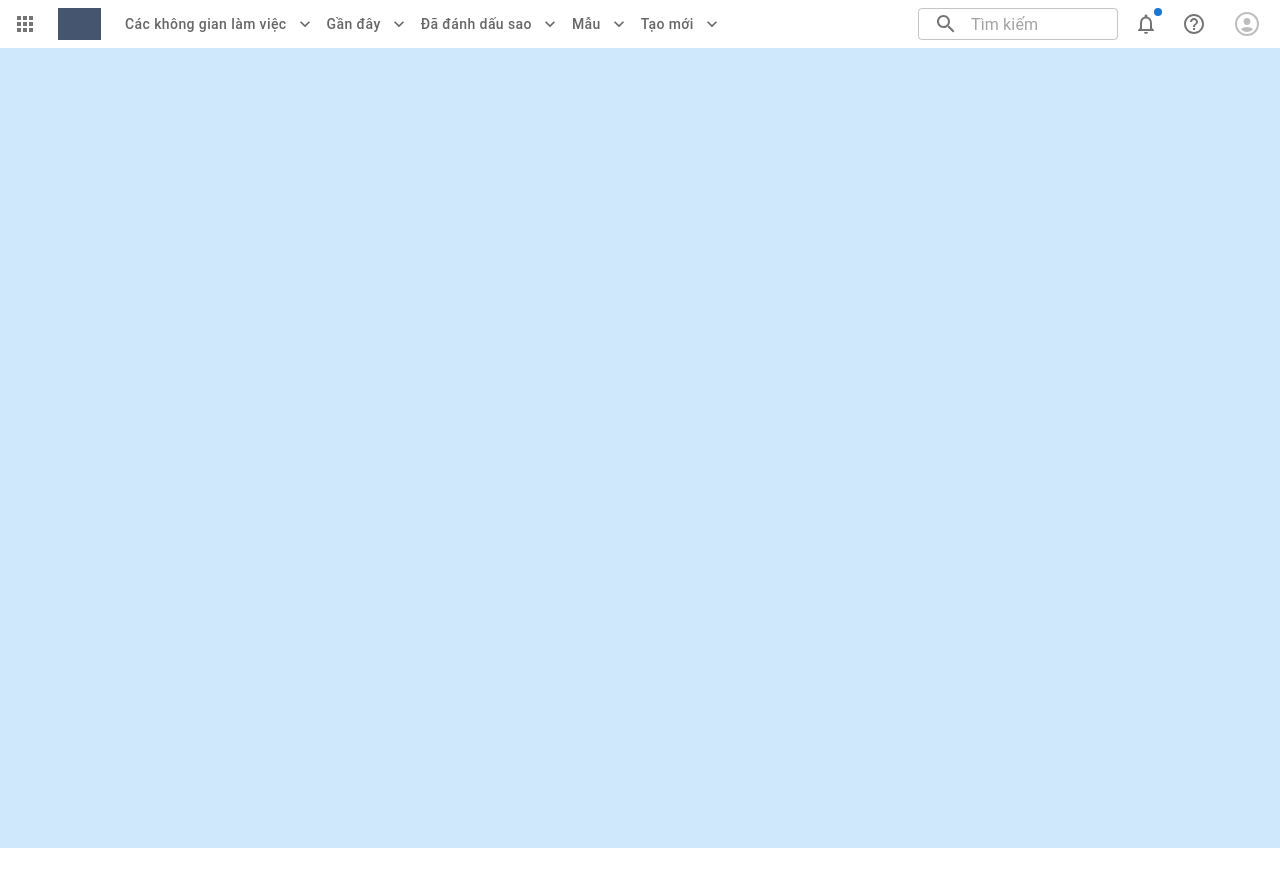
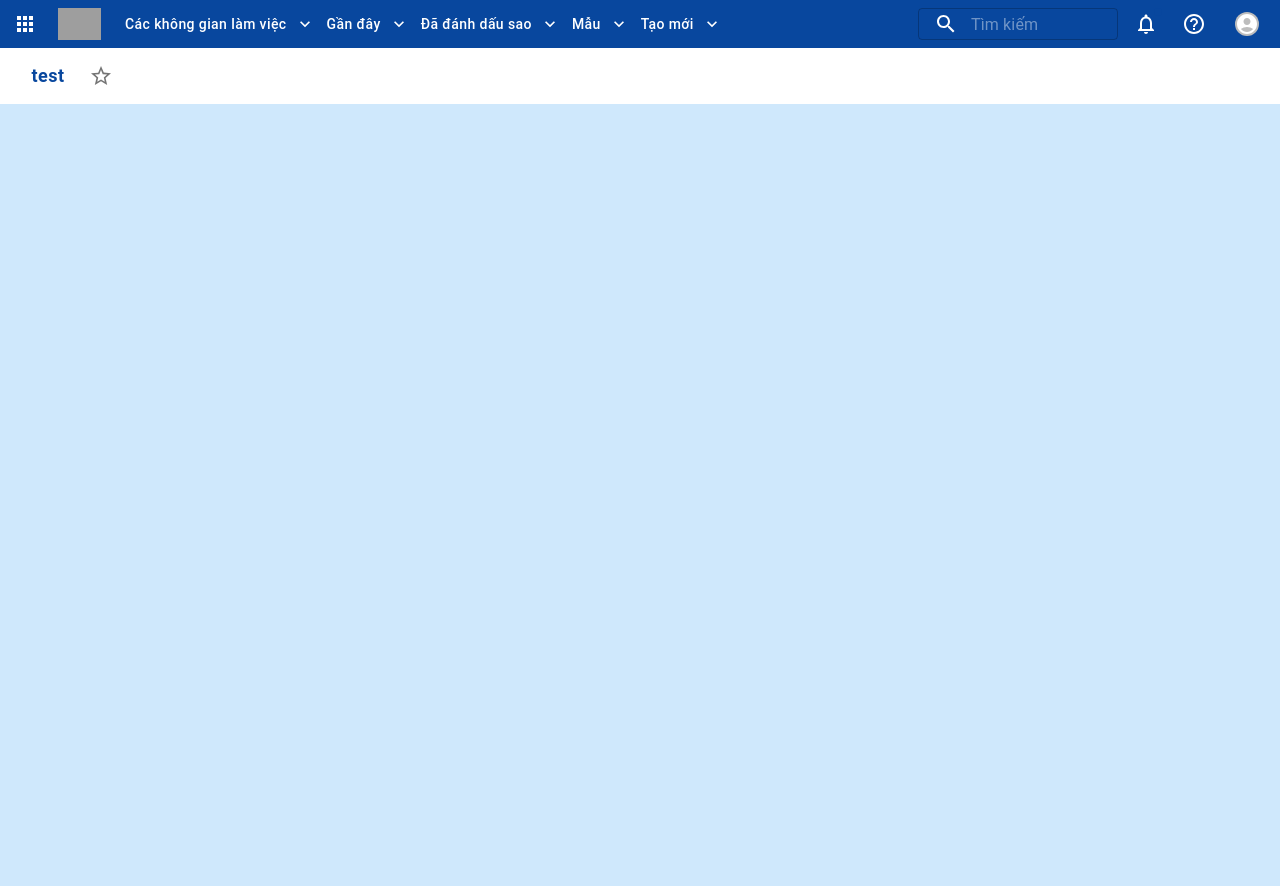
Before and after one commit to nth312vn/react-drag-drop-app, a React (Vite) app: page / in a window 1280 px wide. Shown: the top 886 px of the page. Before the commit the page ends 848 px from the top, so only its background shows below. Built offline with nearby package versions, Linux system fonts and the light colour scheme; grey boxes are pictures that could not be loaded.

Commit message:
synchonize color and background color

```diff
--- a/docker-compose.yml
+++ b/docker-compose.yml
@@ -1,4 +1,4 @@
-version: "3.4"
+version: "1.0"
 
 services:
   react-app:
--- /dev/null
+++ b/src/components/BoardBar.tsx
@@ -0,0 +1,36 @@
+import { Box, IconButton } from "@mui/material";
+import EditableButton from "./EditableButton";
+import StarOutlineIcon from "@mui/icons-material/StarOutline";
+export default function BoardBar() {
+  return (
+    <Box sx={{ height: "56px", width: "100%" }}>
+      <Box
+        sx={{
+          height: "100%",
+          padding: "12px 16px",
+          display: "flex",
+          alignItems: "center",
+          justifyContent: "space-between",
+        }}
+      >
+        <Box
+          sx={{
+            display: "flex",
+            gap: 0.5,
+            alignItems: "center",
+            height: "100%",
+          }}
+        >
+          <Box>
+            <EditableButton originalContent="test" />
+          </Box>
+          <Box>
+            <IconButton size="small">
+              <StarOutlineIcon />
+            </IconButton>
+          </Box>
+        </Box>
+      </Box>
+    </Box>
+  );
+}
--- a/src/components/DropdownMenu.tsx
+++ b/src/components/DropdownMenu.tsx
@@ -36,7 +36,7 @@ export default function DropdownMenu(props: DropdownMenuProps) {
         onClick={handleClick}
         endIcon={<KeyboardArrowDownIcon />}
         sx={{
-          color: "text.secondary",
+          color: "text.primary",
         }}
       >
         {title}
--- /dev/null
+++ b/src/components/EditableButton.tsx
@@ -0,0 +1,50 @@
+import { Box, Button, TextField } from "@mui/material";
+import { useState } from "react";
+export interface EditableButtonProps {
+  originalContent: string;
+}
+export default function EditableButton(props: EditableButtonProps) {
+  const { originalContent } = props;
+  const [isEditing, setIsEditing] = useState(false);
+  const [content, setContent] = useState(originalContent);
+  const handleClick = () => {
+    setIsEditing(true);
+  };
+
+  const handleChange = (event: React.ChangeEvent<HTMLInputElement>) => {
+    setContent(event.target.value);
+  };
+
+  const handleBlur = () => {
+    setIsEditing(false);
+  };
+  return (
+    <Box>
+      {isEditing ? (
+        <TextField
+          value={content}
+          onChange={handleChange}
+          onBlur={handleBlur}
+          autoFocus
+          variant="outlined"
+        />
+      ) : (
+        <Button
+          onClick={handleClick}
+          sx={{
+            backgroundColor: "transparent",
+            padding: "0 10px",
+            lineHeight: "2rem",
+            borderRadius: "4px",
+            textTransform: "none",
+            fontWeight: "bold",
+            fontSize: "18px",
+            whiteSpace: "nowrap",
+          }}
+        >
+          {content}
+        </Button>
+      )}
+    </Box>
+  );
+}
--- a/src/components/Header.tsx
+++ b/src/components/Header.tsx
@@ -8,12 +8,6 @@ import AvatarHeader from "./AvatarHeader";
 
 export default function Header() {
   return (
-    //change icon to badge component
-    //read docs app bar component
-    //override theme
-    //code toggle mode
-    //use avatar component
-    //use tooltip component
     <Box sx={{ height: "48px", width: "100%" }}>
       <Box
         sx={{
@@ -22,6 +16,8 @@ export default function Header() {
           height: "100%",
           justifyContent: "space-between",
           padding: "8px",
+          backgroundColor: "primary.main",
+          color: "text.primary",
         }}
       >
         <Box
@@ -34,10 +30,10 @@ export default function Header() {
             <IconButton
               sx={{
                 borderRadius: "2px",
+                color: "text.primary",
                 "&:hover": { backgroundColor: "#091E4224" },
                 "&:active": {
                   backgroundColor: "#E9F2FF",
-                  color: "primary.main",
                 },
               }}
               size="small"
@@ -53,8 +49,7 @@ export default function Header() {
               display: "block",
               borderRadius: "2px",
               cursor: "pointer",
-              filter:
-                "brightness(0) saturate(100%) invert(30%) sepia(53%) saturate(323%) hue-rotate(179deg) brightness(91%) contrast(88%)",
+              filter: "unset",
               "&:hover": {
                 backgroundColor: "#091E4224",
               },
@@ -118,7 +113,13 @@ export default function Header() {
             <DropdownMenu title="Tạo mới " options={[{ text: "Tạo bảng" }]} />
           </Box>
         </Box>
-        <Box sx={{ display: "flex", alignItems: "center", gap: 1 }}>
+        <Box
+          sx={{
+            display: "flex",
+            alignItems: "center",
+            gap: 1,
+          }}
+        >
           <Box
             sx={{
               width: "200px",
@@ -129,7 +130,7 @@ export default function Header() {
           </Box>
           <Box sx={{ display: { xs: "none", sm: "block" } }}>
             <Tooltip TransitionComponent={Zoom} title="Notification">
-              <IconButton>
+              <IconButton sx={{ color: "text.primary" }}>
                 <Badge color="primary" variant="dot" invisible={false}>
                   <NotificationsNoneIcon />
                 </Badge>
@@ -138,7 +139,7 @@ export default function Header() {
           </Box>
           <Box sx={{ display: { xs: "none", sm: "block" } }}>
             <Tooltip TransitionComponent={Zoom} title="Help">
-              <IconButton>
+              <IconButton sx={{ color: "text.primary" }}>
                 <HelpOutlineIcon />
               </IconButton>
             </Tooltip>
--- a/src/components/InputSearch.tsx
+++ b/src/components/InputSearch.tsx
@@ -23,6 +23,9 @@ function InputSearch(props: InputSearchProps) {
       required
       onSubmit={handleSubmit}
       fullWidth
+      sx={{
+        color: "text.primary",
+      }}
     >
       <TextField
         variant="outlined"
@@ -35,7 +38,12 @@ function InputSearch(props: InputSearchProps) {
           },
           startAdornment: (
             <InputAdornment position="start">
-              <IconButton size="small" type="submit" edge="start">
+              <IconButton
+                size="small"
+                type="submit"
+                edge="start"
+                sx={{ color: "text.primary" }}
+              >
                 <SearchIcon />
               </IconButton>
             </InputAdornment>
@@ -44,6 +52,8 @@ function InputSearch(props: InputSearchProps) {
         size="small"
         sx={{
           width: "100%",
+          color: "text.primary",
+
           "& .MuiOutlinedInput-root": {
             borderRadius: "4px",
           },
--- a/src/layout/MainLayout.tsx
+++ b/src/layout/MainLayout.tsx
@@ -1,11 +1,13 @@
 import { Box, Container } from "@mui/material";
 import { PropsWithChildren } from "react";
 import Header from "../components/Header";
+import BoardBar from "../components/BoardBar";
 
 export default function MainLayout({ children }: PropsWithChildren) {
   return (
     <Container maxWidth="xl" disableGutters>
       <Header />
+      <BoardBar />
       <Box sx={{ bgcolor: "#cfe8fc", height: "100vh" }} />
       {children}
     </Container>
--- a/src/theme.ts
+++ b/src/theme.ts
@@ -1,12 +1,23 @@
+import { common } from "@mui/material/colors";
 import { experimental_extendTheme as extendTheme } from "@mui/material/styles";
 
 const theme = extendTheme({
   colorSchemes: {
     dark: {
-      palette: {},
+      palette: {
+        primary: { main: "#1D2125" },
+        text: {
+          primary: "#9FADBC",
+        },
+      },
     },
     light: {
-      palette: {},
+      palette: {
+        primary: { main: "#08479e" },
+        text: {
+          primary: common.white,
+        },
+      },
     },
   },
   components: {
```
Also changed, not shown: 1 other file (tests, documents, lock files or other folders).
